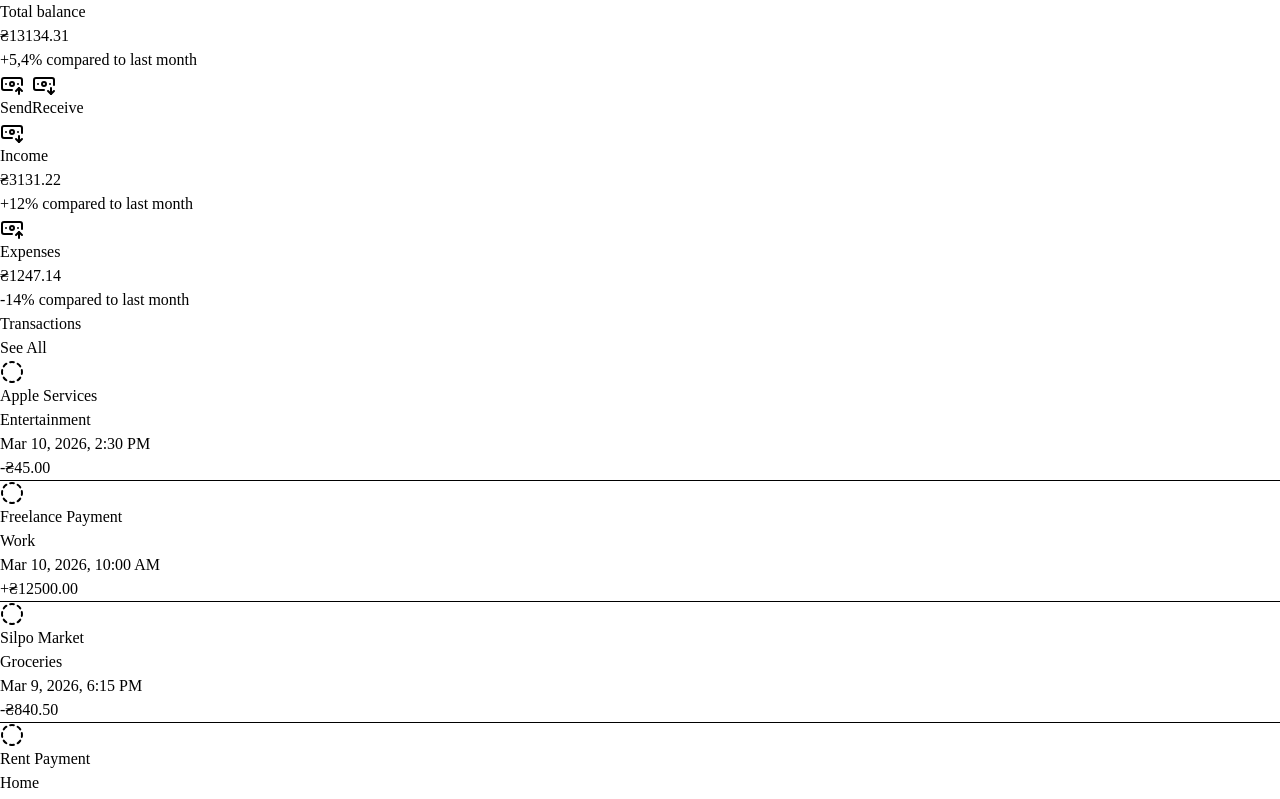
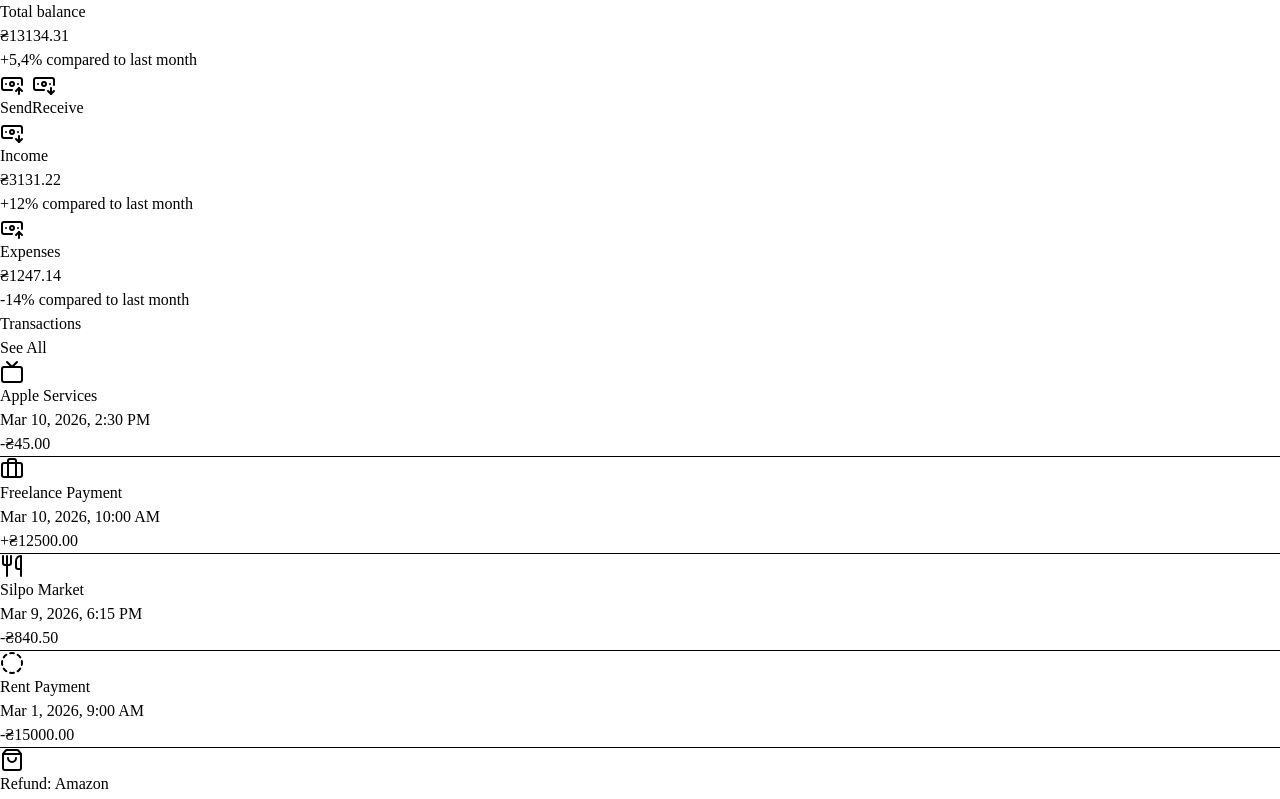
Before and after one commit to ileegant/finance-app, a React app: page / in a window 1280 px wide. Shown: the top 799 px of the page. Built offline with nearby package versions, Linux system fonts and the light colour scheme; the HTML template or start-up script is replaced by a standard one.

Commit message:
feat: implement category map for transactions

```diff
--- a/src/components/dashboard/TransactionItem.tsx
+++ b/src/components/dashboard/TransactionItem.tsx
@@ -1,6 +1,6 @@
-import { CircleDashed } from "lucide-react";
 import type { Transaction } from "../../data/mockTransactions";
 import { formatDate } from "../../utils/formatDate";
+import { CATEGORY_MAP } from "../../constants/categories";
 
 interface TransactionItemProps {
   transaction: Transaction;
@@ -8,21 +8,21 @@ interface TransactionItemProps {
 
 export default function TransactionItem({ transaction }: TransactionItemProps) {
   const { id, title, category, amount, date, type } = transaction;
+  const Icon = CATEGORY_MAP[category].icon;
 
   return (
     <>
       <li key={id} className="flex justify-between items-center">
-        <div className="flex items-center gap-4">
-          <CircleDashed className="w-8 h-8" />
+        <div className="flex items-center gap-2">
+          <Icon className="w-6 h-6 " />
           <div>
             <h6>{title}</h6>
-            <p className="text-xs">{category}</p>
-            <p className="text-xs text-neutral-500">
+            <p className="text-[10px] text-slate-500">
               {formatDate(new Date(date))}
             </p>
           </div>
         </div>
-        <p className={type === "income" ? "text-green-500" : "text-red-500"}>
+        <p className={type === "income" ? "text-green-600" : "text-red-600"}>
           {type === "income" ? "+" : "-"}₴{amount.toFixed(2)}
         </p>
       </li>
--- /dev/null
+++ b/src/constants/categories.ts
@@ -0,0 +1,40 @@
+import {
+  ShoppingBag,
+  Utensils,
+  Car,
+  Tv,
+  Heart,
+  Briefcase,
+  CircleDashed,
+} from "lucide-react";
+
+export const CATEGORY_MAP = {
+  shopping: {
+    label: "Shopping",
+    icon: ShoppingBag,
+  },
+  food: {
+    label: "Food & Drinks",
+    icon: Utensils,
+  },
+  transport: {
+    label: "Transport",
+    icon: Car,
+  },
+  entertainment: {
+    label: "Entertainment",
+    icon: Tv,
+  },
+  health: {
+    label: "Health",
+    icon: Heart,
+  },
+  salary: {
+    label: "Salary",
+    icon: Briefcase,
+  },
+  other: {
+    label: "Other",
+    icon: CircleDashed,
+  },
+};
--- a/src/data/mockTransactions.ts
+++ b/src/data/mockTransactions.ts
@@ -1,7 +1,10 @@
+import { CATEGORY_MAP } from "../constants/categories";
+type TransactionCategory = keyof typeof CATEGORY_MAP;
+
 export interface Transaction {
   id: string;
   title: string;
-  category: string;
+  category: TransactionCategory;
   amount: number;
   date: string;
   type: "income" | "expense";
@@ -11,7 +14,7 @@ export const MOCK_TRANSACTIONS: Transaction[] = [
   {
     id: "1",
     title: "Apple Services",
-    category: "Entertainment",
+    category: "entertainment",
     amount: 45.0,
     date: "2026-03-10T14:30:00Z",
     type: "expense",
@@ -19,7 +22,7 @@ export const MOCK_TRANSACTIONS: Transaction[] = [
   {
     id: "2",
     title: "Freelance Payment",
-    category: "Work",
+    category: "salary",
     amount: 12500.0,
     date: "2026-03-10T10:00:00Z",
     type: "income",
@@ -27,7 +30,7 @@ export const MOCK_TRANSACTIONS: Transaction[] = [
   {
     id: "3",
     title: "Silpo Market",
-    category: "Groceries",
+    category: "food",
     amount: 840.5,
     date: "2026-03-09T18:15:00Z",
     type: "expense",
@@ -35,7 +38,7 @@ export const MOCK_TRANSACTIONS: Transaction[] = [
   {
     id: "4",
     title: "Rent Payment",
-    category: "Home",
+    category: "other",
     amount: 15000.0,
     date: "2026-03-01T09:00:00Z",
     type: "expense",
@@ -43,7 +46,7 @@ export const MOCK_TRANSACTIONS: Transaction[] = [
   {
     id: "5",
     title: "Refund: Amazon",
-    category: "Shopping",
+    category: "shopping",
     amount: 120.0,
     date: "2026-02-28T12:45:00Z",
     type: "income",
```
